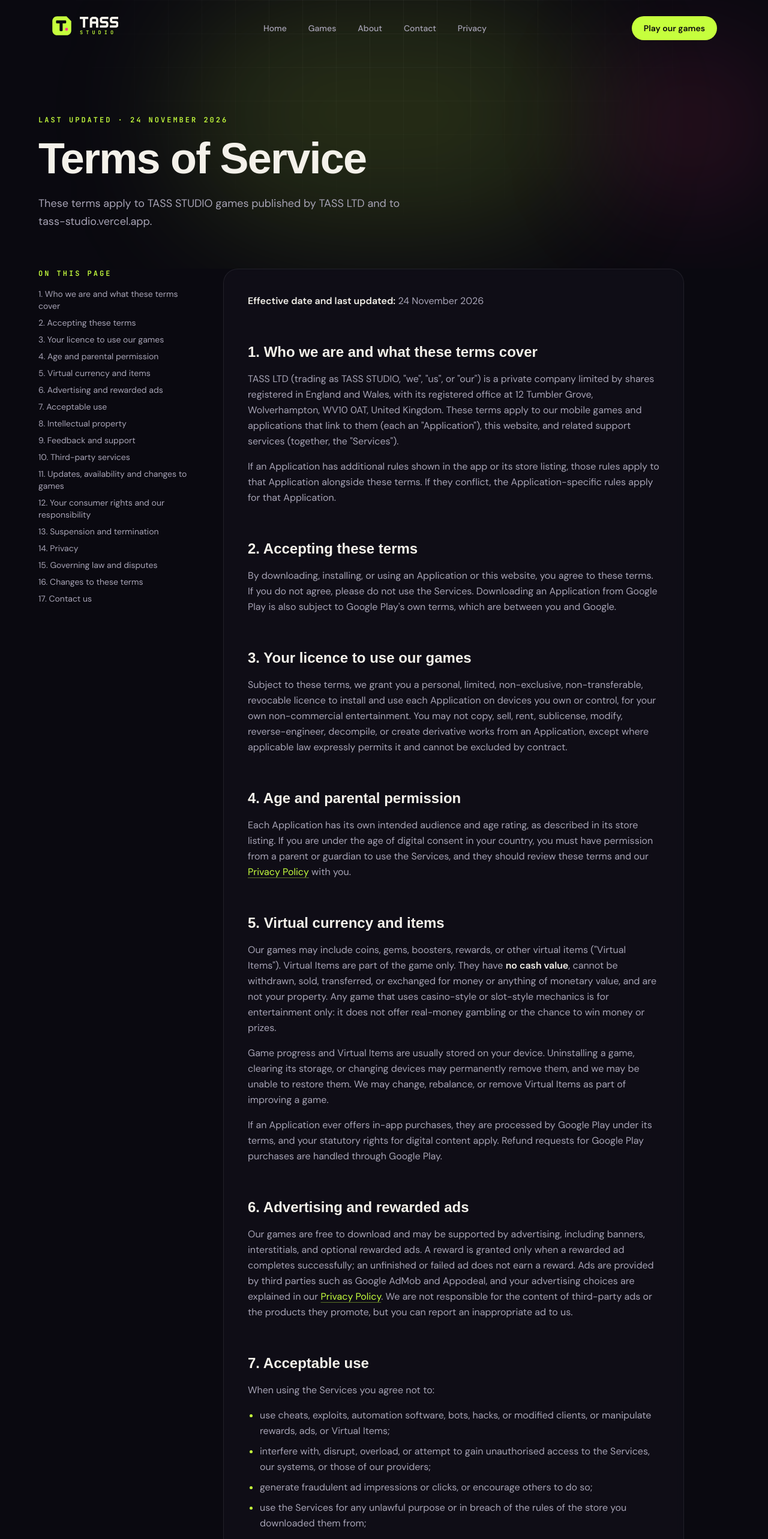
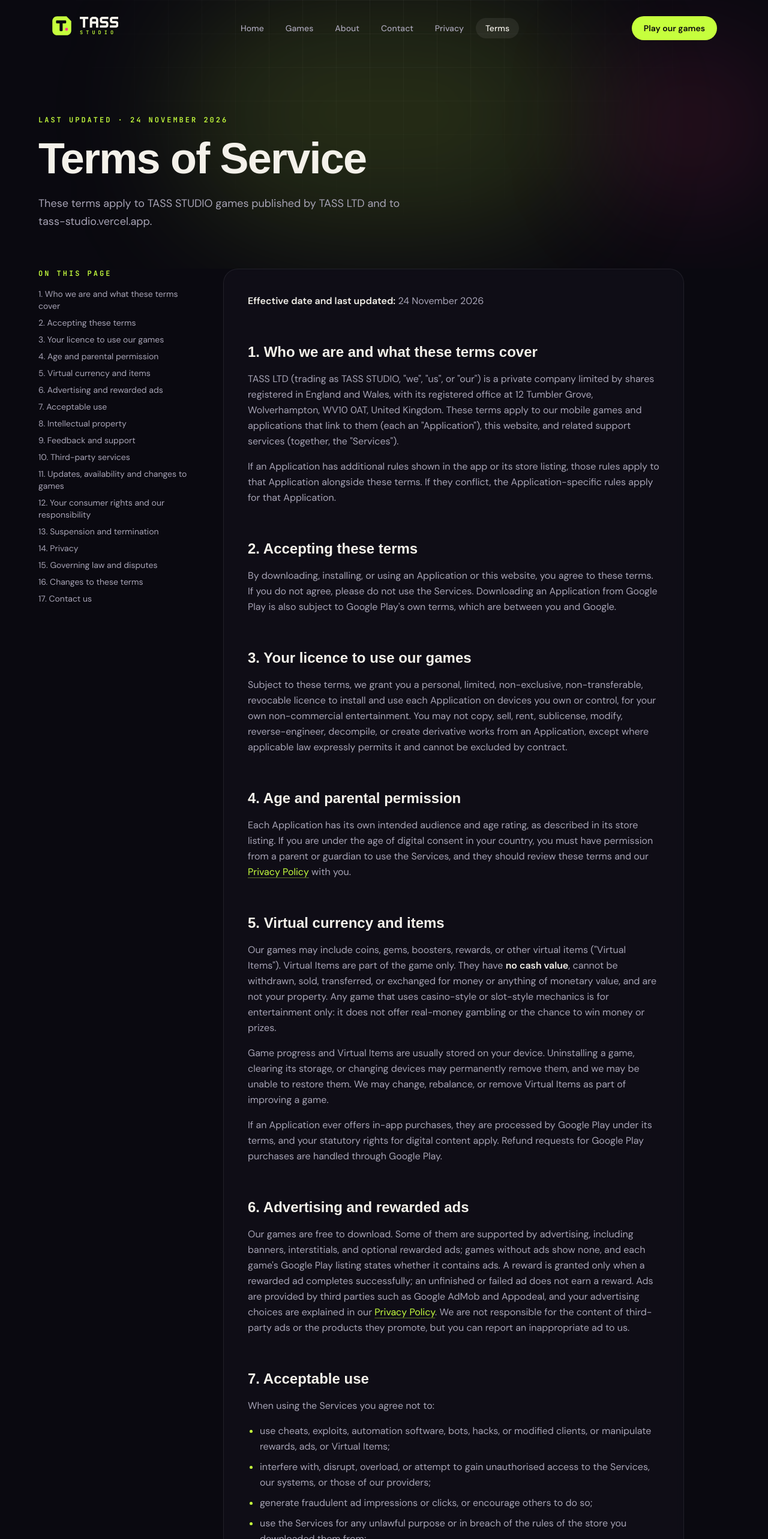
Before and after one commit to mbelouar/TassStudio, a Next.js app: page /terms in a window 1280 px wide. Shown: the top 2566 px of the page at 60% size. Built offline with nearby package versions, Linux system fonts and the light colour scheme; a web font is replaced by a local one.

Commit message:
Add Terms to site navigation and clarify ads wording in Terms

```diff
--- a/app/terms/page.js
+++ b/app/terms/page.js
@@ -92,7 +92,7 @@ export default function TermsPage() {
 
       <H n={6} />
       <p>
-        Our games are free to download and may be supported by advertising, including banners, interstitials, and optional rewarded ads. A reward is granted
+        Our games are free to download. Some of them are supported by advertising, including banners, interstitials, and optional rewarded ads; games without ads show none, and each game's Google Play listing states whether it contains ads. A reward is granted
         only when a rewarded ad completes successfully; an unfinished or failed ad does not earn a reward. Ads are provided by third parties such as Google
         AdMob and Appodeal, and your advertising choices are explained in our <Link href="/privacy">Privacy Policy</Link>. We are not responsible for
         the content of third-party ads or the products they promote, but you can report an inappropriate ad to us.
--- a/components/Footer.js
+++ b/components/Footer.js
@@ -32,7 +32,7 @@ export default function Footer() {
         </div>
 
         <FooterCol title="Studio">
-          {site.nav.filter((n) => n.href !== "/privacy").map((n) => (
+          {site.nav.filter((n) => n.href !== "/privacy" && n.href !== "/terms").map((n) => (
             <FooterLink key={n.href} href={n.href}>{n.label}</FooterLink>
           ))}
         </FooterCol>
--- a/data/site.js
+++ b/data/site.js
@@ -47,6 +47,7 @@ export const site = {
     { href: "/about", label: "About" },
     { href: "/contact", label: "Contact" },
     { href: "/privacy", label: "Privacy" },
+    { href: "/terms", label: "Terms" },
   ],
 
   legalUpdated: "24 November 2026",
```
